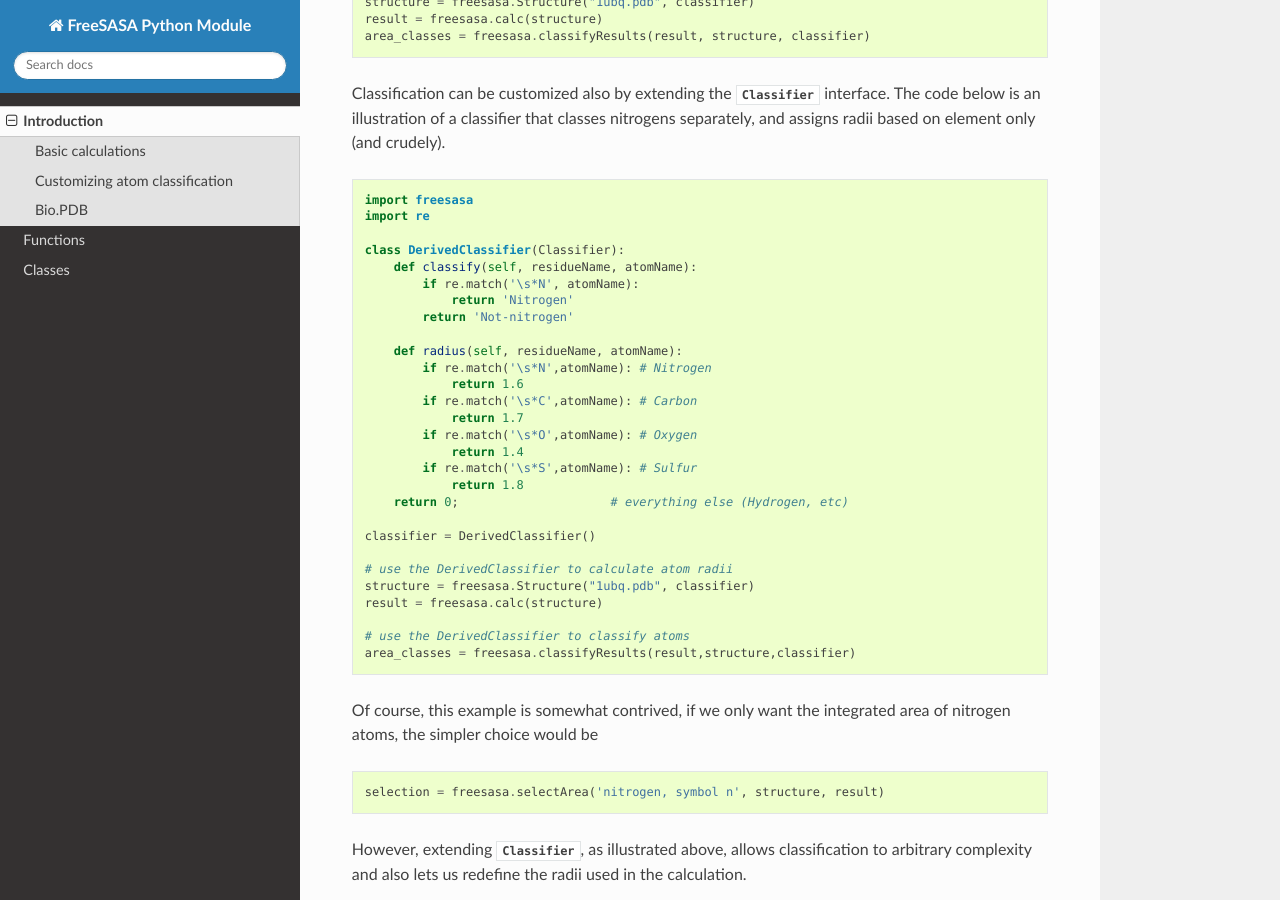
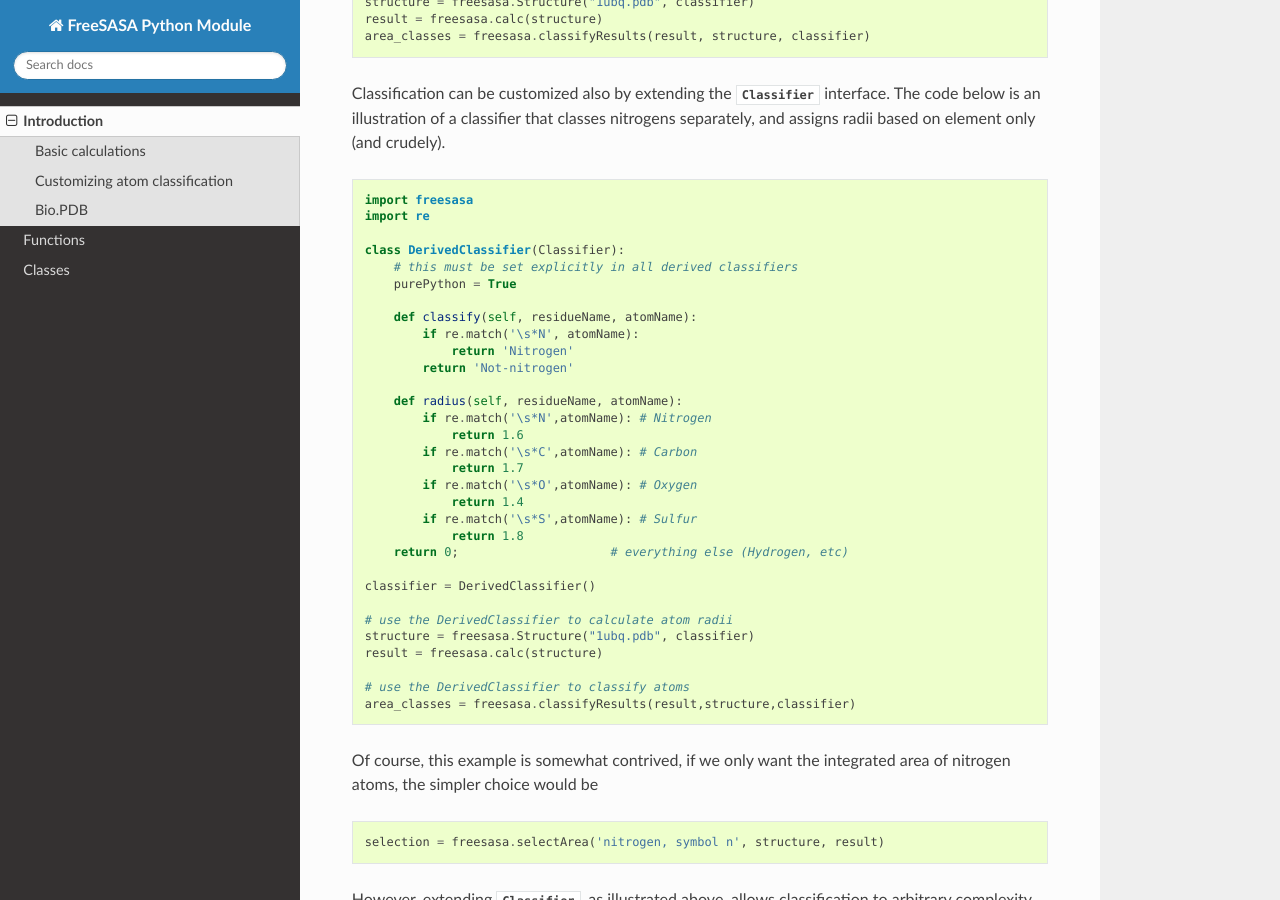
Before and after one commit to freesasa/freesasa-python, a Sphinx documentation site: the page built from docs/source/intro.rst, in a window 1280 px wide and 900 px high, scrolled down 1507 px. Built offline with Sphinx 7.4.7 and the Read the Docs theme 2.0.0, drawn with Linux system fonts in a browser that asks for light colours.

Commit message:
Fix error in Classifier example in docs.

```diff
--- a/docs/source/intro.rst
+++ b/docs/source/intro.rst
@@ -93,6 +93,9 @@ classes nitrogens separately, and assigns radii based on element only
     import re
 
     class DerivedClassifier(Classifier):
+        # this must be set explicitly in all derived classifiers
+        purePython = True
+
         def classify(self, residueName, atomName):
             if re.match('\s*N', atomName):
                 return 'Nitrogen'
```
